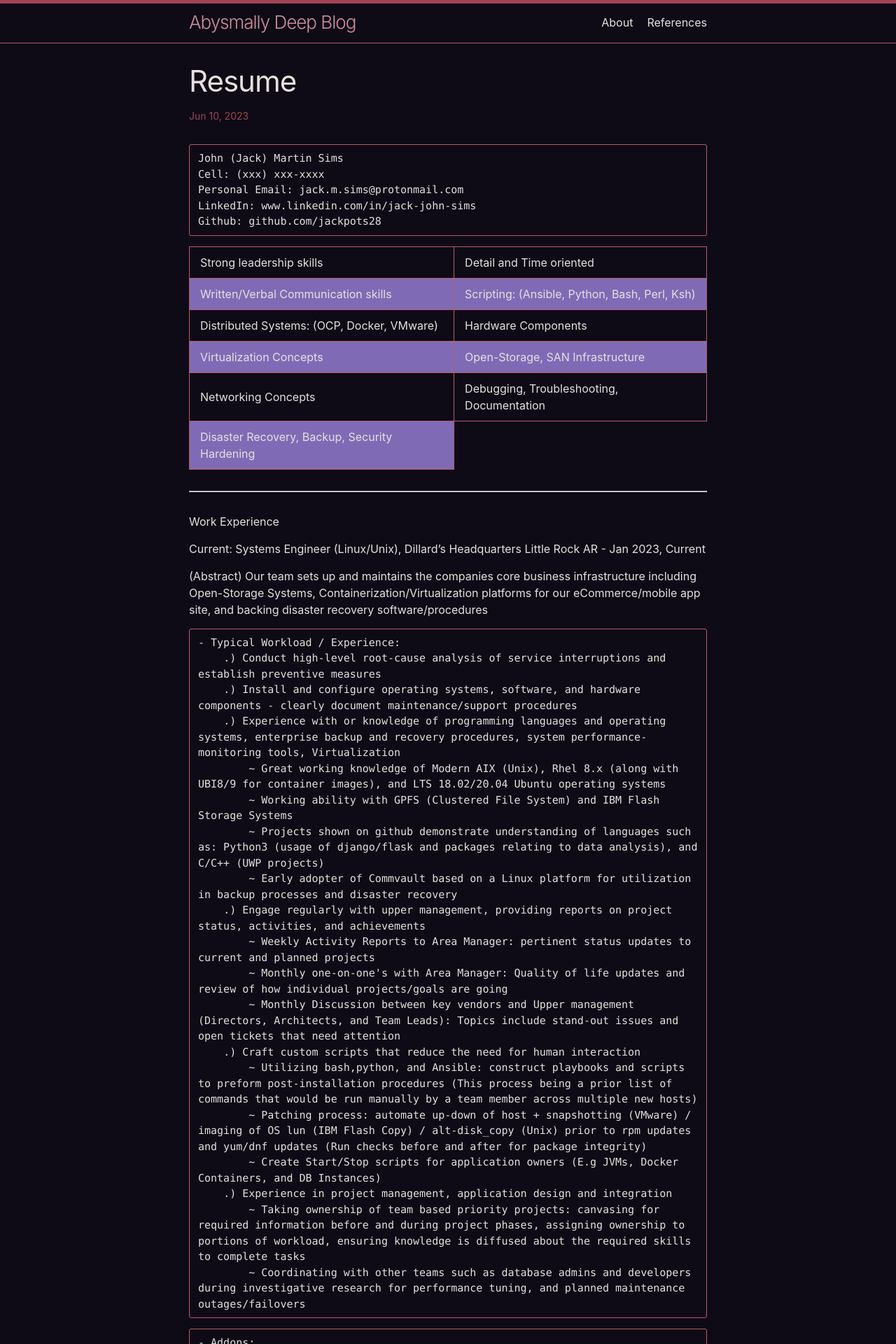
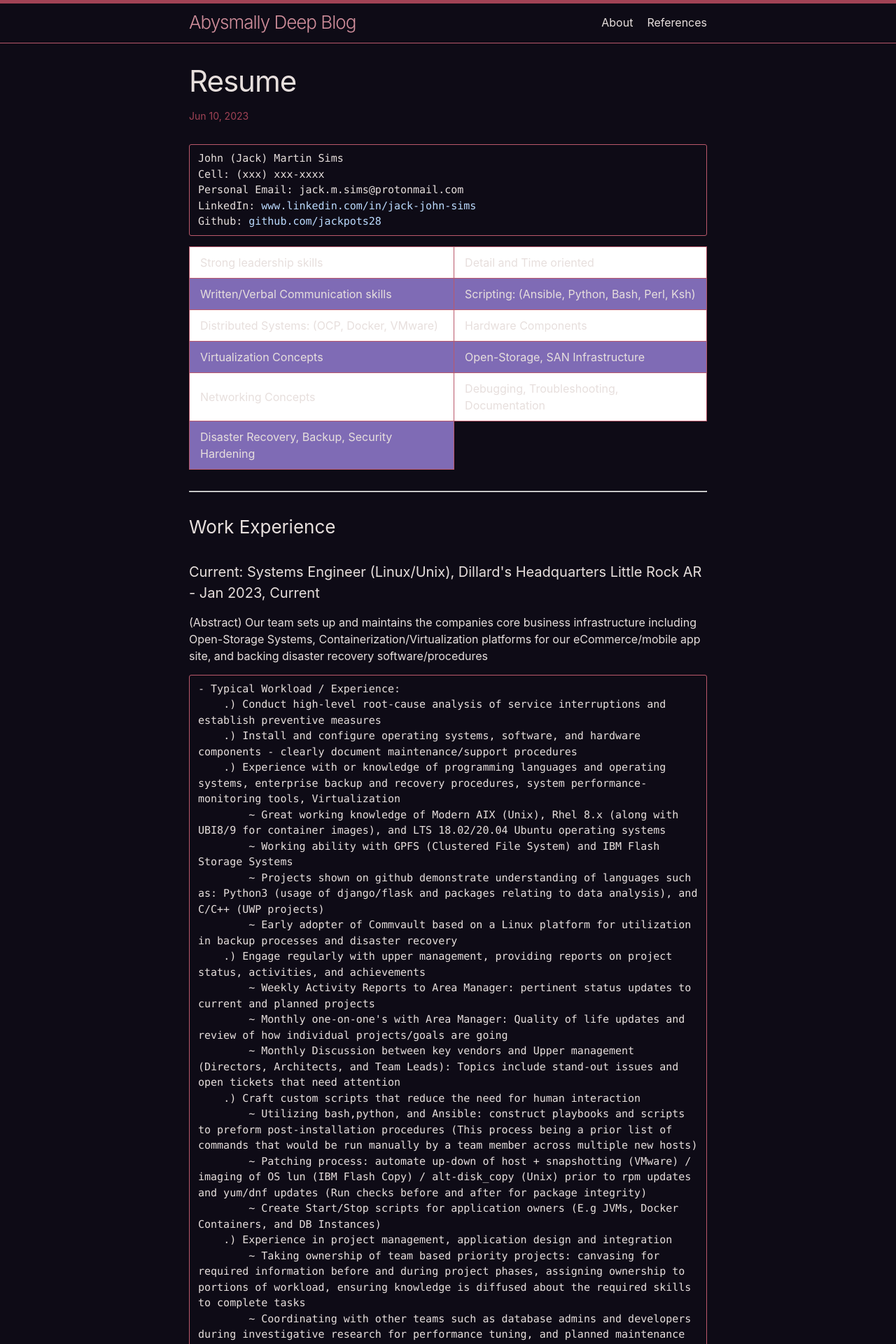
Before and after one commit to jackpots28/jackpots28.github.io, a Jekyll site: the page built from _posts/2023-6-10-Resume.md, in a window 1280 px wide. Shown: the top 1920 px of the page at 70% size. Built offline with Jekyll 4.4.1, drawn with Linux system fonts in a browser that asks for light colours; our own code applies the rules of GitHub Pages for plain Markdown files; some of the changed text lies outside the part shown.

Commit message:
added hrefs and color changes

```diff
--- a/_posts/2023-6-10-Resume.md
+++ b/_posts/2023-6-10-Resume.md
@@ -35,13 +35,16 @@
     </tr>
 </table>
 </div>
+
 ---
 
-Work Experience
+<h3>Work Experience</h3>
 
+<h4>
 Current:
 Systems Engineer (Linux/Unix), Dillard's Headquarters
 Little Rock AR - Jan 2023, Current
+</h4>
 
 (Abstract) Our team sets up and maintains the companies core business infrastructure including Open-Storage Systems, Containerization/Virtualization platforms for our eCommerce/mobile app site, and backing disaster recovery software/procedures
 <pre style="white-space: pre-wrap">
@@ -71,9 +74,13 @@
         ~ Our Enterprice Architect is the sole designer of these projects and leads the direction of what tools our data scientists utilize
         ~ With this, they allow our team to assist in the management of lab setups and clustering of hosts for resource allocation. Our architect also keeps us informed as to what projects are occurring and the new tools being researched (Our Data Science team single handedly degraded the need for annual sales on overstock merchandise)
 </pre>
+
+<h4>
 Prior:
 Support Analyst Lvl 2/3, Dillard's Headquaters
 Little Rock AR - May 2021 to Dec 2022
+</h4>
+
 <pre style="white-space: pre-wrap">
 .) Supply Excellent Level 2/3 technical assistance/troubleshooting
     ~ Received incoming tickets after escalation from triage
@@ -83,6 +90,7 @@
 .) Was incharge of training new hires in our daily processes and worked closely with area management during hardware rollouts and routine weather related outages
     ~ Wrote documentation for training procedures so as to streamline/unifiy our groups understanding of software and hardware components we supported
 </pre>
+
 
 <p>
 Sales Specialist (Interior Design), Lowe’s
@@ -94,8 +102,11 @@
 Jacksonville AR, Oct 2020 - May 2021
 (Non-technical scope - Customer facing)
 </p>
+
 ---
 
+<h4>
 Education (Formal)
+</h4>
 
 Little Rock Central High School (Graduation - May, 2015)
```
Also changed, not shown: other parts of _posts/2023-6-10-Resume.md (+3 -3 lines).
